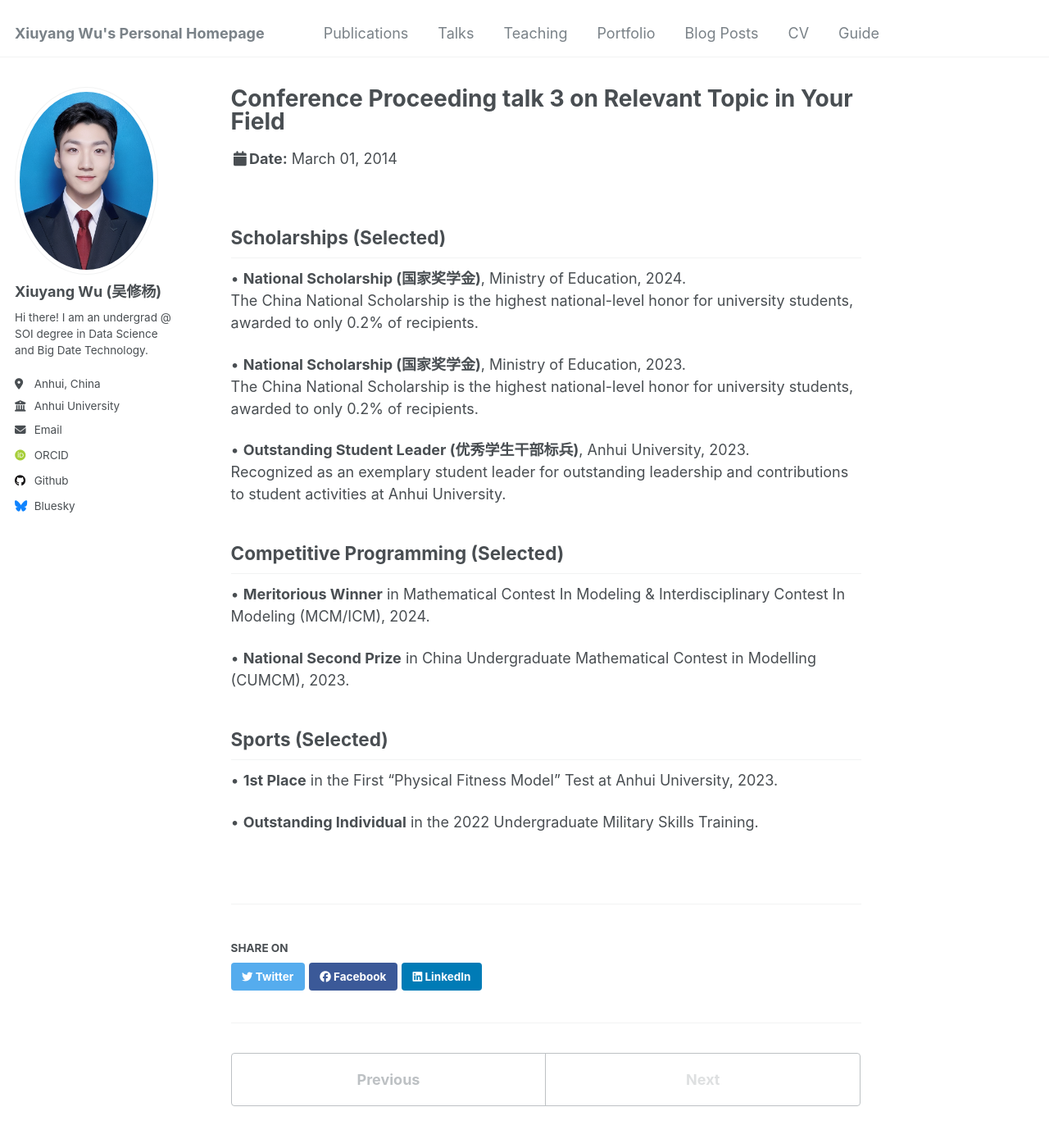
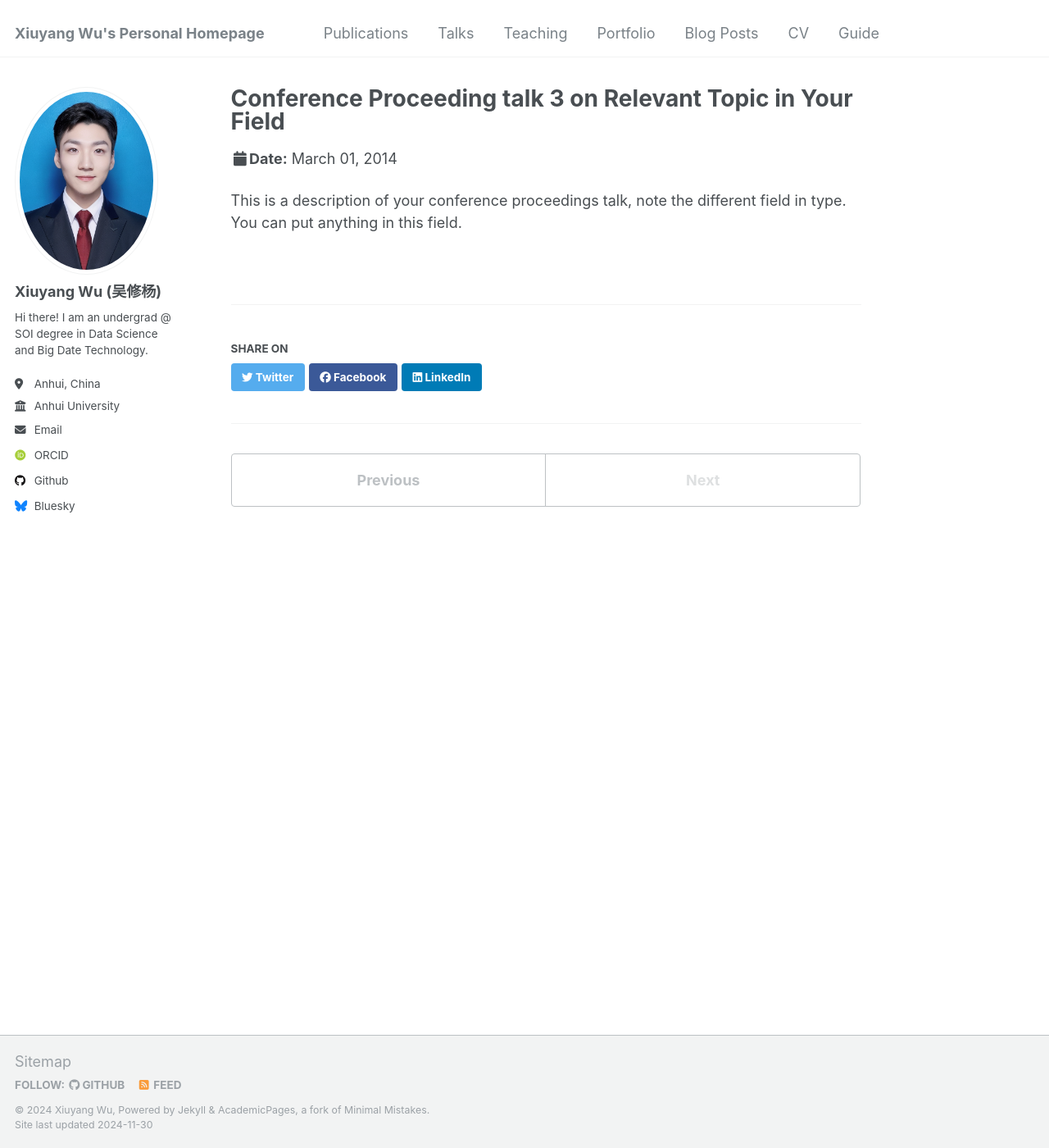
Before and after one commit to XiuyangWu/xiuyangwu.github.io, a Jekyll site: the page built from _talks/2014-03-01-talk-3.md, in a window 1280 px wide and 1400 px high. Shown: the whole window at 82% size. Built offline with Jekyll 4.4.1, drawn with Linux system fonts in a browser that asks for light colours; some web fonts are replaced.

Commit message:
Update 2014-03-01-talk-3.md

```diff
--- a/_talks/2014-03-01-talk-3.md
+++ b/_talks/2014-03-01-talk-3.md
@@ -8,25 +8,4 @@ date: 2014-03-01
 location: "Los Angeles, CA"
 ---
 
-## Scholarships (Selected)
-
-• **National Scholarship (国家奖学金)**, Ministry of Education, 2024.
-   The China National Scholarship is the highest national-level honor for university students, awarded to only 0.2% of recipients.
-
-• **National Scholarship (国家奖学金)**, Ministry of Education, 2023.
-   The China National Scholarship is the highest national-level honor for university students, awarded to only 0.2% of recipients.
-
-• **Outstanding Student Leader (优秀学生干部标兵)**, Anhui University, 2023.
-   Recognized as an exemplary student leader for outstanding leadership and contributions to student activities at Anhui University.
-
-## Competitive Programming (Selected)
-
-• **Meritorious Winner** in Mathematical Contest In Modeling & Interdisciplinary Contest In Modeling (MCM/ICM), 2024.
-
-• **National Second Prize** in China Undergraduate Mathematical Contest in Modelling (CUMCM), 2023.
-
-## Sports (Selected)
-
-• **1st Place** in the First "Physical Fitness Model" Test at Anhui University, 2023.
-
-• **Outstanding Individual** in the 2022 Undergraduate Military Skills Training.
+This is a description of your conference proceedings talk, note the different field in type. You can put anything in this field.
```
